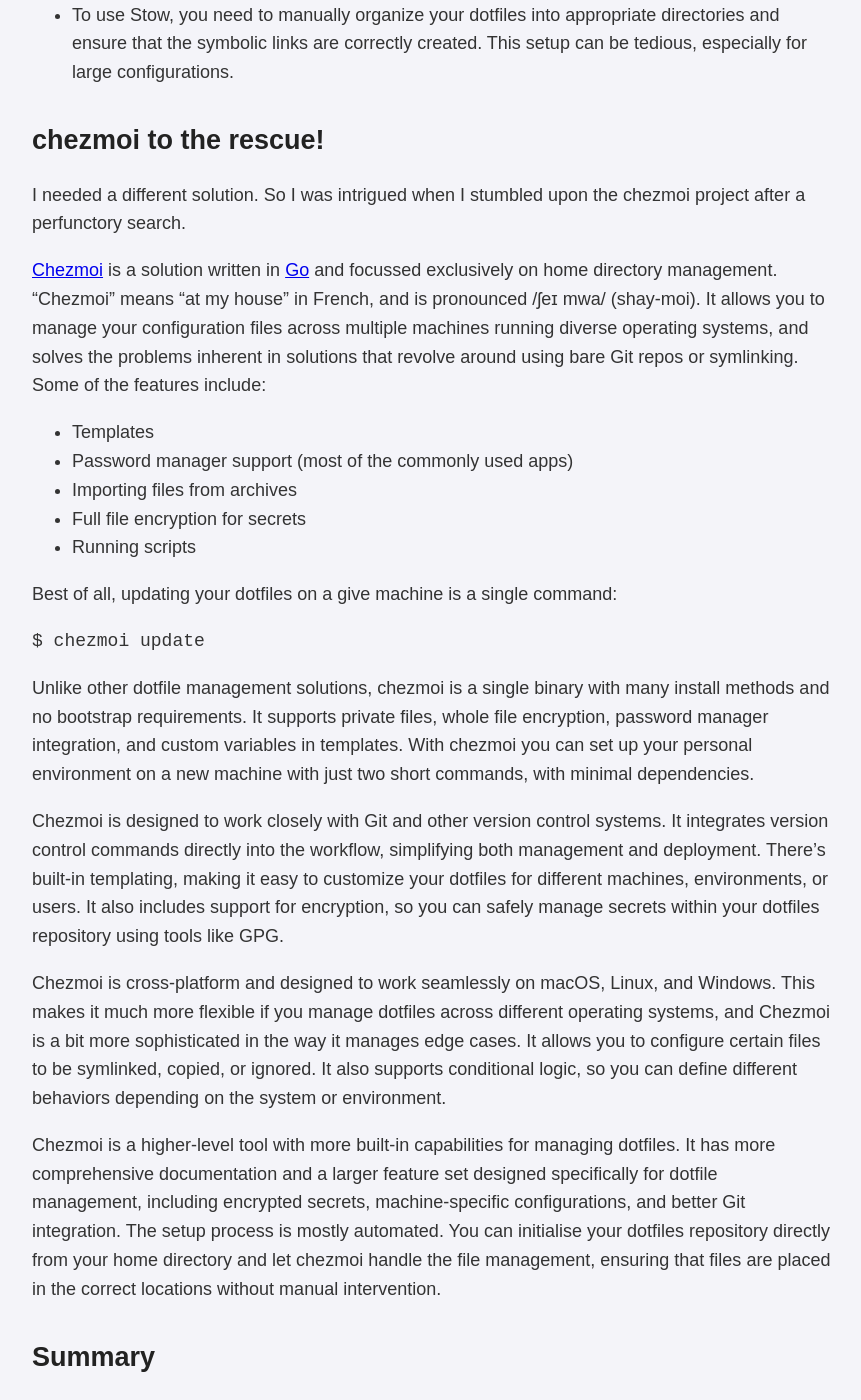
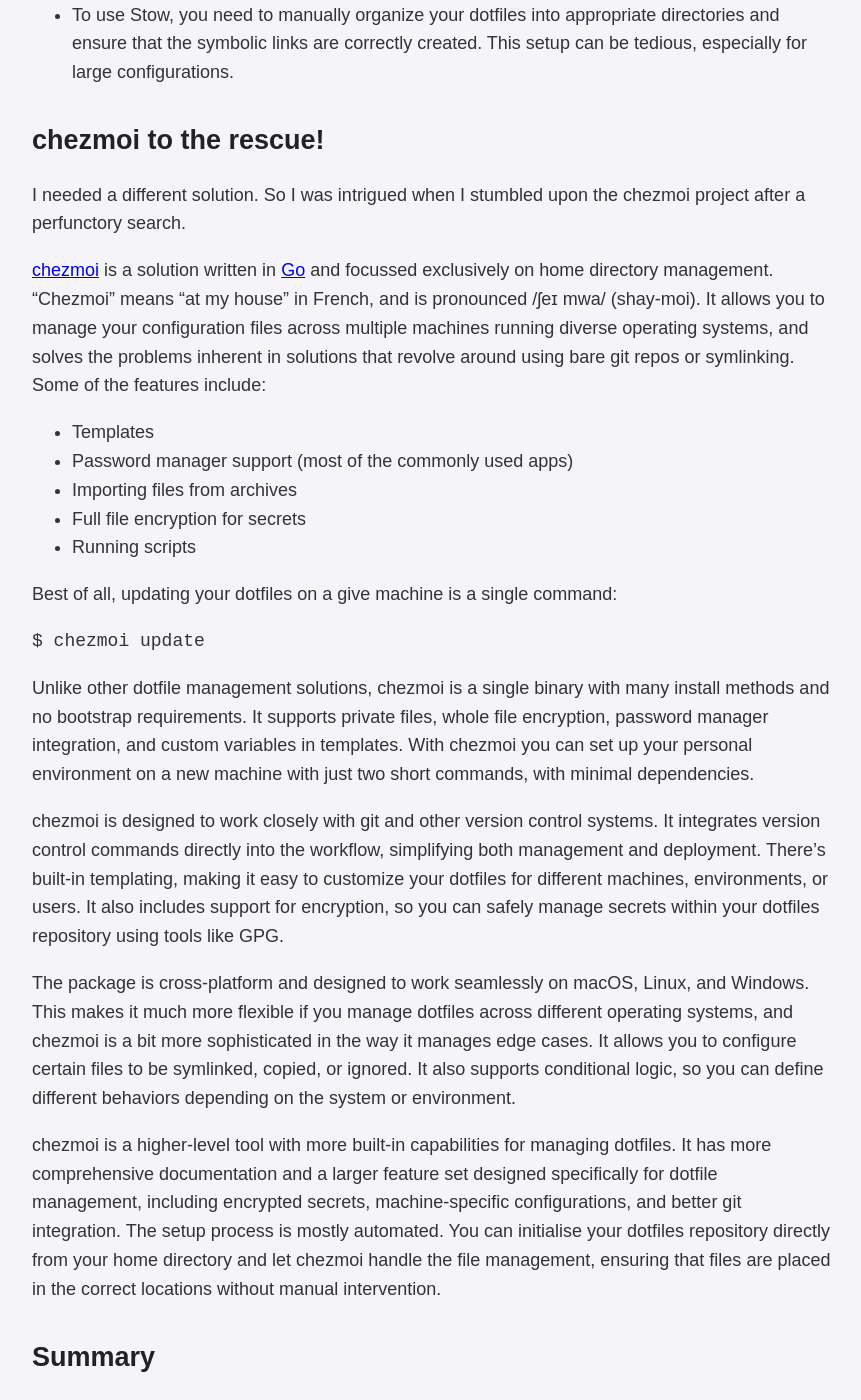
Before and after one commit to stoddart/stoddart.github.io, a Jekyll site: the page built from _posts/2024-09-08-managing-dotfiles-with-chezmoi.md, in a window 1280 px wide and 1400 px high, scrolled down 1708 px. Shown: the whole window, without its empty margins (208-1069 px from the left). Built offline with Jekyll 4.4.1, drawn with Linux system fonts in a browser that asks for light colours; some of the changed text lies outside the part shown.

Commit message:
Edited chezmoi and git to lower case

````diff
--- a/_posts/2024-09-08-managing-dotfiles-with-chezmoi.md
+++ b/_posts/2024-09-08-managing-dotfiles-with-chezmoi.md
@@ -27,9 +27,9 @@ Version controlling your dotfiles adds a layer of robustness and flexibility to
 
 In the past, to achieve this I had tried several methods. The first time, I used [an install script](https://blog.smalleycreative.com/using-git-and-github-to-manage-your-dotfiles/). This method was somewhat awkward because it creates symlinks and you need to follow up and edit file permissions. Ugh.
 
-That setup didn't last long. I remembered [GNU stow](https://www.gnu.org/software/stow/) and decided that it might be a solution, since Stow is cross-platform and has very simple [Git](https://git-scm.com/) integration. However, after using Stow to manage my dotfiles for a few years, I experienced the shortcomings:
+That setup didn't last long. I remembered [GNU stow](https://www.gnu.org/software/stow/) and decided that it might be a solution, since Stow is cross-platform and has very simple [git](https://git-scm.com/) integration. However, after using Stow to manage my dotfiles for a few years, I experienced the shortcomings:
 
-- Stow doesn't integrate fully with version control systems like Git. And again, just like the previous method I used, it relies on symlinks to manage the dotfiles. Any versioning or tracking has to be done manually using Git, so you need to manage your repository separately.
+- Stow doesn't integrate fully with version control systems like git. And again, just like the previous method I used, it relies on symlinks to manage the dotfiles. Any versioning or tracking has to be done manually using git, so you need to manage your repository separately.
 
 - Stow doesn't offer templating or encryption features. If you need to manage sensitive information (e.g., API keys) or customize dotfiles for different machines, you need to handle these separately.
 
@@ -37,7 +37,7 @@ That setup didn't last long. I remembered [GNU stow](https://www.gnu.org/softwar
 
 - Because of its nature (symbolic link management), Stow sometimes struggles with more complex directory structures or special files. It doesn't manage secrets such as files that shouldn't be symlinked, dotfiles that require specific ownership, or edge cases where symlinking isn't ideal.
 
-- While Stow is simple and effective at what it was designed to do, ultimately it's a lower-level tool and requires manual intervention. Using it means you're going to need to handle your Git repository and manage per-machine config outside of Stow itself.
+- While Stow is simple and effective at what it was designed to do, ultimately it's a lower-level tool and requires manual intervention. Using it means you're going to need to handle your git repository and manage per-machine config outside of Stow itself.
 
 - To use Stow, you need to manually organize your dotfiles into appropriate directories and ensure that the symbolic links are correctly created. This setup can be tedious, especially for large configurations.
 
@@ -45,7 +45,7 @@ That setup didn't last long. I remembered [GNU stow](https://www.gnu.org/softwar
 
 I needed a different solution. So I was intrigued when I stumbled upon the chezmoi project after a perfunctory search.
 
-[Chezmoi](https://www.chezmoi.io) is a solution written in [Go](https://go.dev/) and focussed exclusively on home directory management. "Chezmoi" means "at my house" in French, and is pronounced /ʃeɪ mwa/ (shay-moi). It allows you to manage your configuration files across multiple machines running diverse operating systems, and solves the problems inherent in solutions that revolve around using bare Git repos or symlinking. Some of the features include:
+[chezmoi](https://www.chezmoi.io) is a solution written in [Go](https://go.dev/) and focussed exclusively on home directory management. "Chezmoi" means "at my house" in French, and is pronounced /ʃeɪ mwa/ (shay-moi). It allows you to manage your configuration files across multiple machines running diverse operating systems, and solves the problems inherent in solutions that revolve around using bare git repos or symlinking. Some of the features include:
 
 - Templates
 - Password manager support (most of the commonly used apps)
@@ -60,15 +60,15 @@ $ chezmoi update
 ```
 Unlike other dotfile management solutions, chezmoi is a single binary with many install methods and no bootstrap requirements. It supports private files, whole file encryption, password manager integration, and custom variables in templates. With chezmoi you can set up your personal environment on a new machine with just two short commands, with minimal dependencies.
 
-Chezmoi is designed to work closely with Git and other version control systems. It integrates version control commands directly into the workflow, simplifying both management and deployment. There's built-in templating, making it easy to customize your dotfiles for different machines, environments, or users. It also includes support for encryption, so you can safely manage secrets within your dotfiles repository using tools like GPG.
+chezmoi is designed to work closely with git and other version control systems. It integrates version control commands directly into the workflow, simplifying both management and deployment. There's built-in templating, making it easy to customize your dotfiles for different machines, environments, or users. It also includes support for encryption, so you can safely manage secrets within your dotfiles repository using tools like GPG.
 
-Chezmoi is cross-platform and designed to work seamlessly on macOS, Linux, and Windows. This makes it much more flexible if you manage dotfiles across different operating systems, and Chezmoi is a bit more sophisticated in the way it manages edge cases. It allows you to configure certain files to be symlinked, copied, or ignored. It also supports conditional logic, so you can define different behaviors depending on the system or environment.
+The package is cross-platform and designed to work seamlessly on macOS, Linux, and Windows. This makes it much more flexible if you manage dotfiles across different operating systems, and chezmoi is a bit more sophisticated in the way it manages edge cases. It allows you to configure certain files to be symlinked, copied, or ignored. It also supports conditional logic, so you can define different behaviors depending on the system or environment.
 
-Chezmoi is a higher-level tool with more built-in capabilities for managing dotfiles. It has more comprehensive documentation and a larger feature set designed specifically for dotfile management, including encrypted secrets, machine-specific configurations, and better Git integration. The setup process is mostly automated. You can initialise your dotfiles repository directly from your home directory and let chezmoi handle the file management, ensuring that files are placed in the correct locations without manual intervention.
+chezmoi is a higher-level tool with more built-in capabilities for managing dotfiles. It has more comprehensive documentation and a larger feature set designed specifically for dotfile management, including encrypted secrets, machine-specific configurations, and better git integration. The setup process is mostly automated. You can initialise your dotfiles repository directly from your home directory and let chezmoi handle the file management, ensuring that files are placed in the correct locations without manual intervention.
 
 ## Summary
 
-Chezmoi provides a more powerful, all-in-one solution for versioning, cross-platform usage, templating, and securely managing sensitive information. This makes it far superior for complex and modern dotfile management, especially in environments where you need version control, customization, and encryption.
+chezmoi provides a more powerful, all-in-one solution for versioning, cross-platform usage, templating, and securely managing sensitive information. This makes it far superior for complex and modern dotfile management, especially in environments where you need version control, customization, and encryption.
 
 
 
````
